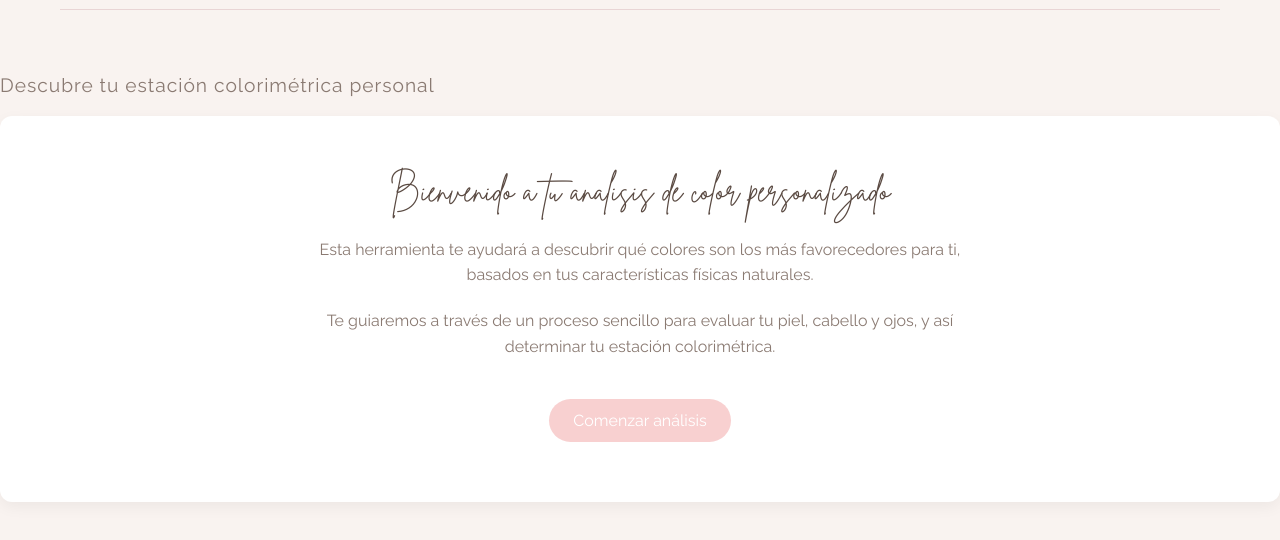
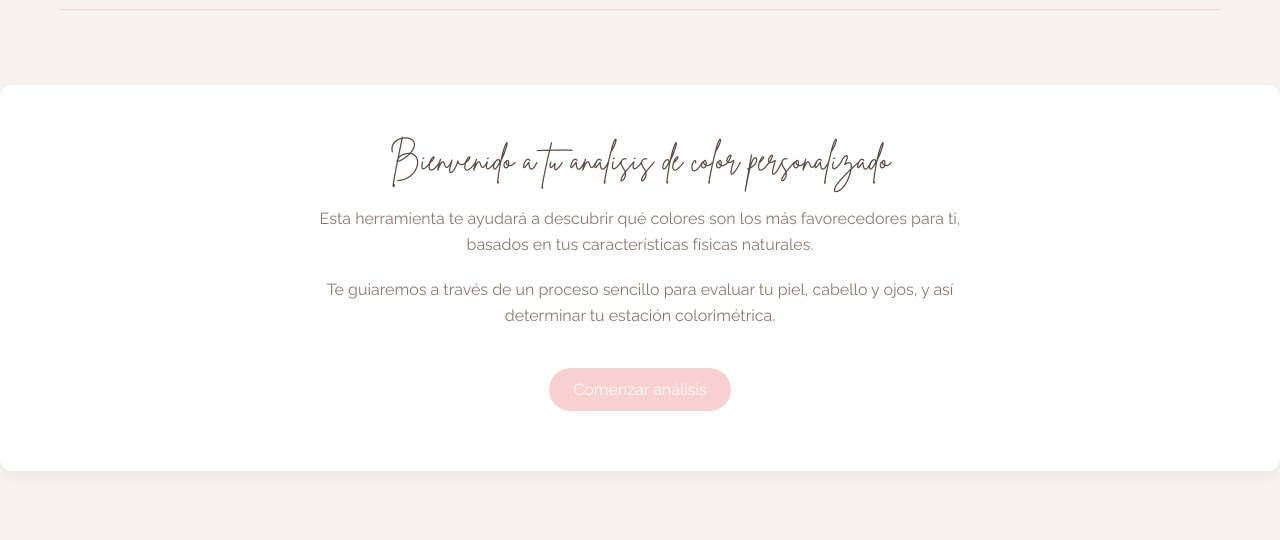
Before and after one commit to JuCo111/calculadora-claude-mejorada, a plain HTML site: page index.html in a window 1280 px wide. Shown: the part 1326-1866 px from the top of the page. After the commit the page ends 1837 px from the top, so only its background shows below. Drawn offline with Linux system fonts and the light colour scheme.

Commit message:
Update index.html

```diff
--- a/index.html
+++ b/index.html
@@ -45,7 +45,7 @@
                 </img>
                 <h1 class="main-title">Calculadora de Colorimetría</h1>
             </div>
-            <p class="subtitle">Descubre tu estación colorimétrica personal</p>
+            <p class="subtitle"> </p>
         </header>
 
         <!-- Sección de introducción -->
```
